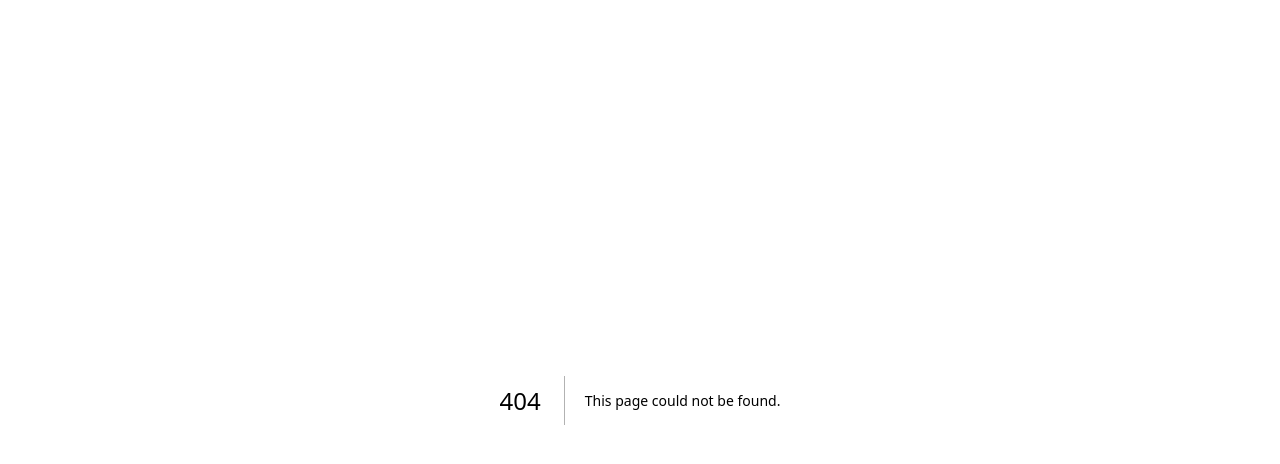
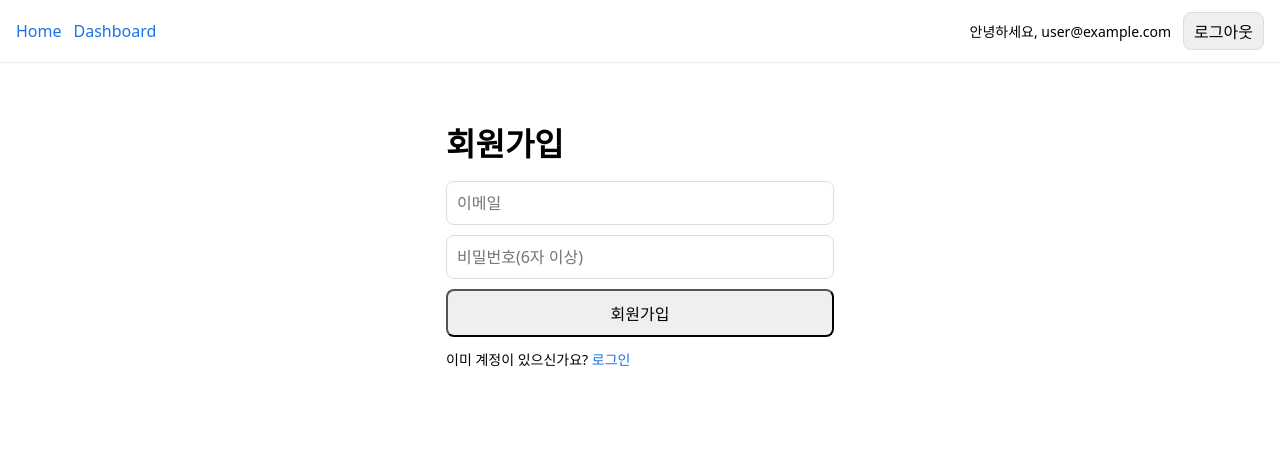
Before and after one commit to heroyooi/nextjs-firebase, a Next.js app: page /signup in a window 1280 px wide. Before the commit this address had no page. Shown: the top 464 px of the page. Built offline with nearby package versions, Linux system fonts and the light colour scheme; no server answers; sample sign-in values are in the browser's storage.

Commit message:
2강. Firebase Auth — 로그인/회원가입 & 보호 페이지

```diff
--- a/src/app/globals.scss
+++ b/src/app/globals.scss
@@ -0,0 +1,26 @@
+:root {
+  --radius: 10px;
+}
+* {
+  margin: 0;
+  padding: 0;
+  box-sizing: border-box;
+}
+body {
+  font-family: system-ui, -apple-system, Segoe UI, Roboto, 'Apple SD Gothic Neo',
+    sans-serif;
+}
+li {
+  list-style-type: none;
+}
+a {
+  text-decoration: none;
+  color: #1a73e8;
+}
+input,
+button {
+  font: inherit;
+}
+button {
+  cursor: pointer;
+}
--- a/src/app/layout.tsx
+++ b/src/app/layout.tsx
@@ -1,30 +1,15 @@
-import type { Metadata } from 'next';
-import { Geist, Geist_Mono } from 'next/font/google';
 import './globals.scss';
-
-const geistSans = Geist({
-  variable: '--font-geist-sans',
-  subsets: ['latin'],
-});
-
-const geistMono = Geist_Mono({
-  variable: '--font-geist-mono',
-  subsets: ['latin'],
-});
-
-export const metadata: Metadata = {
-  title: 'Create Next App',
-  description: 'Generated by create next app',
-};
+import HeaderAuth from '@/components/HeaderAuth';
 
 export default function RootLayout({
   children,
-}: Readonly<{
+}: {
   children: React.ReactNode;
-}>) {
+}) {
   return (
-    <html lang='en'>
-      <body className={`${geistSans.variable} ${geistMono.variable}`}>
+    <html lang='ko'>
+      <body>
+        <HeaderAuth />
         {children}
       </body>
     </html>
--- /dev/null
+++ b/src/app/signup/page.tsx
@@ -0,0 +1,64 @@
+'use client';
+
+import { FormEvent, useState } from 'react';
+import { auth } from '@/lib/firebase.client';
+import { createUserWithEmailAndPassword } from 'firebase/auth';
+import { useRouter } from 'next/navigation';
+import Link from 'next/link';
+
+export default function SignupPage() {
+  const router = useRouter();
+  const [email, setEmail] = useState('');
+  const [pw, setPw] = useState('');
+  const [err, setErr] = useState<string | null>(null);
+  const [loading, setLoading] = useState(false);
+
+  const onSubmit = async (e: FormEvent) => {
+    e.preventDefault();
+    setErr(null);
+    setLoading(true);
+    try {
+      await createUserWithEmailAndPassword(auth, email, pw);
+      router.replace('/dashboard');
+    } catch (e: any) {
+      setErr(e?.message ?? '회원가입 실패');
+    } finally {
+      setLoading(false);
+    }
+  };
+
+  return (
+    <main style={{ maxWidth: 420, margin: '40px auto', padding: 16 }}>
+      <h1>회원가입</h1>
+      <form
+        onSubmit={onSubmit}
+        style={{ display: 'grid', gap: 10, marginTop: 16 }}
+      >
+        <input
+          type='email'
+          placeholder='이메일'
+          value={email}
+          onChange={(e) => setEmail(e.target.value)}
+          style={{ padding: 10, border: '1px solid #ddd', borderRadius: 8 }}
+        />
+        <input
+          type='password'
+          placeholder='비밀번호(6자 이상)'
+          value={pw}
+          onChange={(e) => setPw(e.target.value)}
+          style={{ padding: 10, border: '1px solid #ddd', borderRadius: 8 }}
+        />
+        {err && <p style={{ color: 'crimson', fontSize: 14 }}>{err}</p>}
+        <button
+          disabled={loading}
+          style={{ padding: '10px 12px', borderRadius: 8 }}
+        >
+          {loading ? '생성 중…' : '회원가입'}
+        </button>
+      </form>
+      <p style={{ marginTop: 12, fontSize: 14 }}>
+        이미 계정이 있으신가요? <Link href='/login'>로그인</Link>
+      </p>
+    </main>
+  );
+}
--- /dev/null
+++ b/src/components/HeaderAuth.tsx
@@ -0,0 +1,58 @@
+'use client';
+
+import { useEffect, useState } from 'react';
+import { auth } from '@/lib/firebase.client';
+import { onAuthStateChanged, signOut, User } from 'firebase/auth';
+import Link from 'next/link';
+
+export default function HeaderAuth() {
+  const [user, setUser] = useState<User | null>(null);
+  const [loading, setLoading] = useState(true);
+
+  useEffect(() => {
+    const unsub = onAuthStateChanged(auth, (u) => {
+      setUser(u);
+      setLoading(false);
+    });
+    return () => unsub();
+  }, []);
+
+  if (loading) return null;
+
+  return (
+    <header
+      style={{
+        display: 'flex',
+        gap: 12,
+        alignItems: 'center',
+        padding: '12px 16px',
+        borderBottom: '1px solid #eee',
+      }}
+    >
+      <Link href='/'>Home</Link>
+      <Link href='/dashboard'>Dashboard</Link>
+      <div style={{ marginLeft: 'auto' }}>
+        {user ? (
+          <div style={{ display: 'flex', gap: 12, alignItems: 'center' }}>
+            <span style={{ fontSize: 14 }}>안녕하세요, {user.email}</span>
+            <button
+              onClick={() => signOut(auth)}
+              style={{
+                padding: '6px 10px',
+                border: '1px solid #ddd',
+                borderRadius: 8,
+              }}
+            >
+              로그아웃
+            </button>
+          </div>
+        ) : (
+          <div style={{ display: 'flex', gap: 12 }}>
+            <Link href='/login'>로그인</Link>
+            <Link href='/signup'>회원가입</Link>
+          </div>
+        )}
+      </div>
+    </header>
+  );
+}
```
Also changed, not shown: src/app/dashboard/page.tsx (added, +14 -0 lines), src/app/login/page.tsx (added, +64 -0 lines), src/components/AuthGate.tsx (added, +25 -0 lines).
